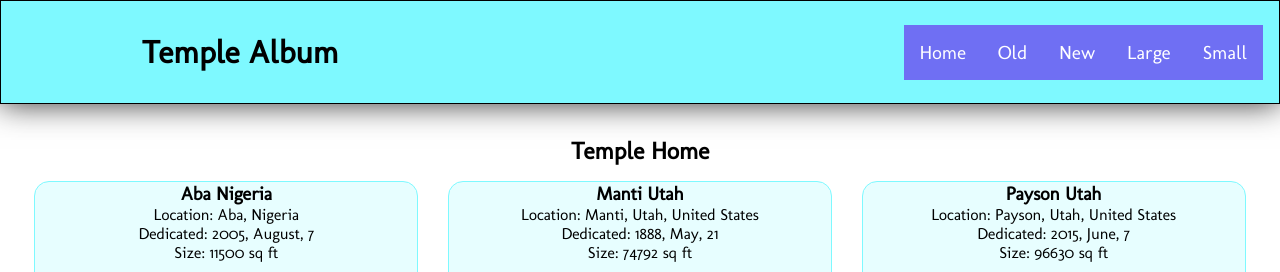
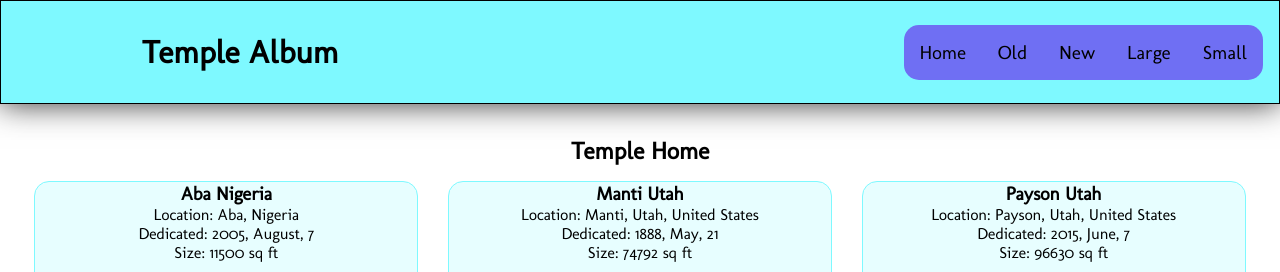
Before and after one commit to samuelpf95/wdd131, a plain HTML site: page filtered-temples.html in a window 1280 px wide. Shown: the top 272 px of the page. Drawn offline with Linux system fonts and the light colour scheme; a web font is replaced by a local one.

Commit message:
contrast fixes

```diff
--- a/styles/filtered-temples.css
+++ b/styles/filtered-temples.css
@@ -24,7 +24,7 @@ header h1{
 }
 nav {
 	background-color: var(--scolor);
-
+    border-radius: 15px;
 }
 
 nav ul {
@@ -36,18 +36,18 @@ nav ul {
 
 nav a {
 	display: block;
-	color: var(--acolor2);
+	color: var(--acolor);
 	text-align: center;
 	padding: 1rem;
 	text-decoration: none;
 	font-size: larger;
-
 }
 
 nav a:hover {
 	text-decoration: underline;
 	background-color: var(--acolor2);
 	color: var(--acolor);
+    border-radius: 15px;
 }
 #hamburger{
     display: inline;
```
